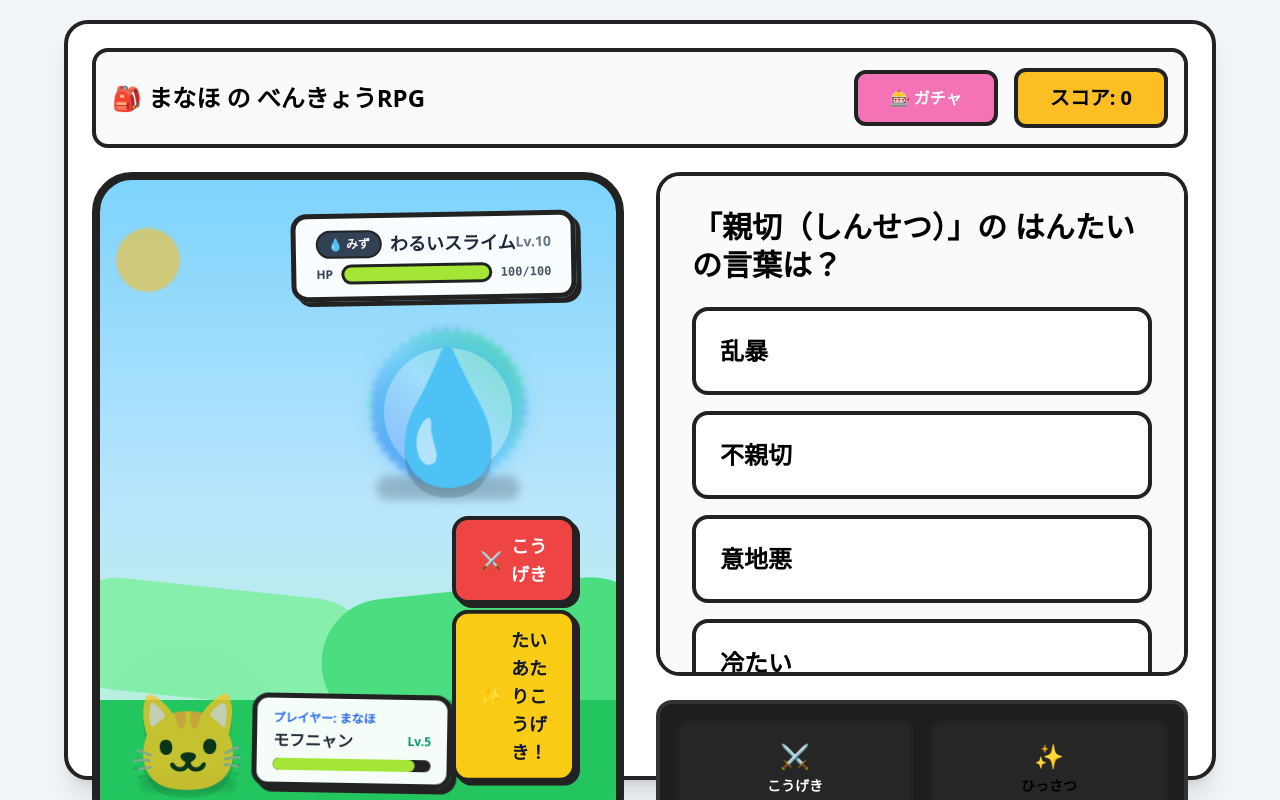
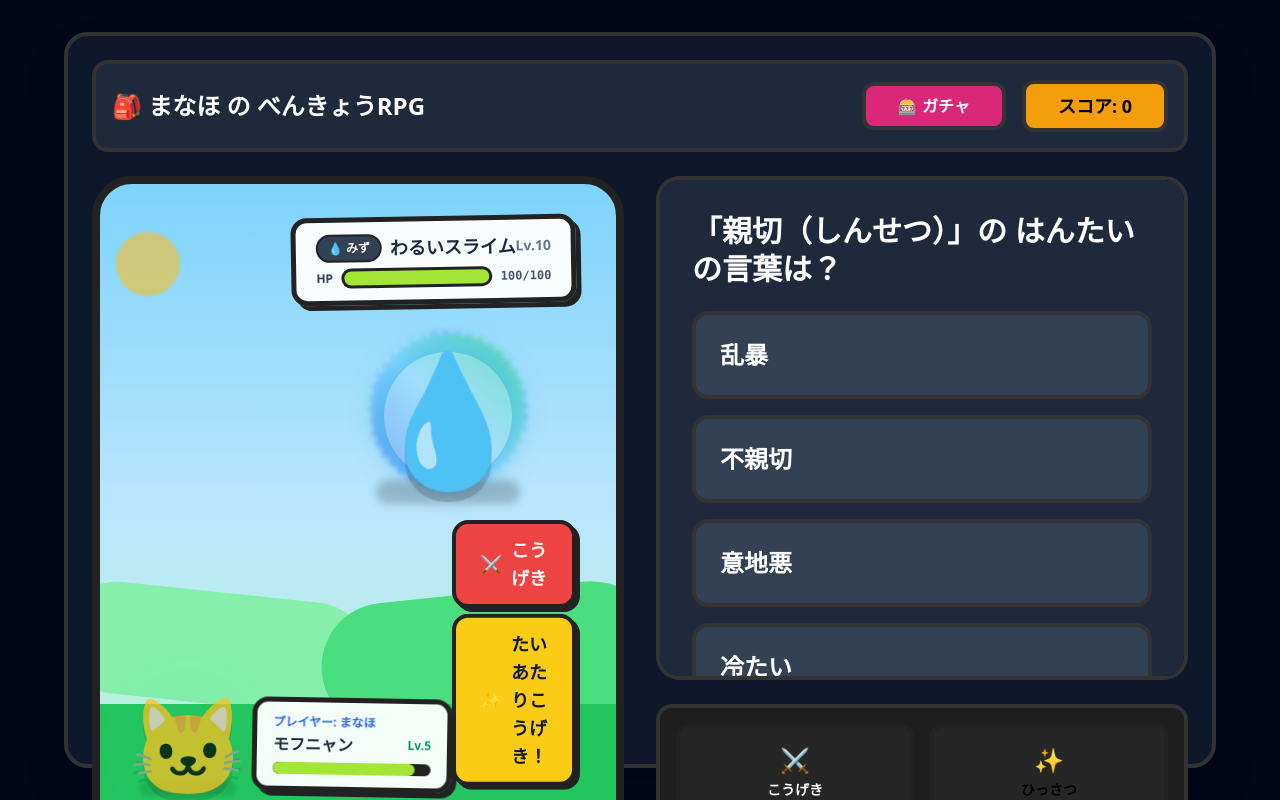
Before and after one commit to kotani6053/manaho-rpg, a Next.js app in the folder my-study-rpg/: page / in a window 1280 px wide. Built offline with nearby package versions, Linux system fonts and the light colour scheme.

Commit message:
Update page.tsx

```diff
--- a/my-study-rpg/src/app/page.tsx
+++ b/my-study-rpg/src/app/page.tsx
@@ -37,31 +37,25 @@ export default function GamePage() {
     setIsCorrect(correct);
     if (correct) {
       setScore((prev) => prev + 10);
-      handleAttack(false);
     }
   };
 
   return (
-    <main className="h-screen w-screen bg-slate-100 p-4 flex flex-col items-center justify-center font-sans overflow-hidden">
-      {/* メインコンテナ：窮屈さをなくすため最大幅を確保 */}
-      <div className="w-full max-w-6xl h-full max-h-[95vh] bg-white rounded-3xl border-4 border-[#222222] p-6 shadow-xl flex flex-col gap-6">
+    <main className="h-screen w-screen bg-slate-950 p-6 flex flex-col items-center justify-center font-sans overflow-hidden">
+      <div className="w-full max-w-6xl h-full max-h-[92vh] bg-slate-900 rounded-3xl border-4 border-[#333] p-6 shadow-2xl flex flex-col gap-6">
 
         {/* ヘッダー */}
-        <header className="flex justify-between items-center bg-slate-50 border-4 border-[#222222] rounded-2xl p-4">
-          <h1 className="text-2xl font-black">🎒 まなほ の べんきょうRPG</h1>
+        <header className="flex justify-between items-center bg-slate-800 border-4 border-[#333] rounded-2xl p-4">
+          <h1 className="text-2xl font-black text-white">🎒 まなほ の べんきょうRPG</h1>
           <div className="flex items-center gap-4">
-            <button className="bg-pink-400 border-4 border-[#222222] px-8 py-3 rounded-xl font-black text-white hover:bg-pink-500 transition-colors">
-              🎰 ガチャ
-            </button>
-            <div className="bg-amber-400 border-4 border-[#222222] px-8 py-3 rounded-xl font-black text-xl">
-              スコア: {score}
-            </div>
+            <button className="bg-pink-600 border-4 border-[#333] px-8 py-2 rounded-xl font-black text-white">🎰 ガチャ</button>
+            <div className="bg-amber-500 border-4 border-[#333] px-8 py-2 rounded-xl font-black text-lg">スコア: {score}</div>
           </div>
         </header>
 
-        {/* 左右分割エリア */}
+        {/* 左右分割 */}
         <div className="flex-1 grid grid-cols-2 gap-8 min-h-0">
-          {/* 左側：バトル */}
+          {/* 左側：バトル（※BattleScene内の攻撃ボタンはpropsで渡さないようにすれば表示されません） */}
           <div className="h-full">
             <BattleScene
               monster={monster}
@@ -72,20 +66,20 @@ export default function GamePage() {
             />
           </div>
 
-          {/* 右側：クイズ ＋ 下部：アクションパネル */}
+          {/* 右側：クイズ ＋ 下部：ActionPanel */}
           <div className="flex flex-col gap-6 min-h-0">
-            <div className="flex-1 bg-slate-50 border-4 border-[#222222] rounded-3xl p-8 flex flex-col gap-6 overflow-y-auto">
-              <h2 className="text-3xl font-black leading-tight">{quiz.q}</h2>
+            <div className="flex-1 bg-slate-800 border-4 border-[#333] rounded-3xl p-8 flex flex-col gap-6 overflow-y-auto">
+              <h2 className="text-3xl font-black leading-tight text-white">{quiz.q}</h2>
               <div className="grid gap-4">
                 {quiz.options.map((opt) => (
                   <button
                     key={opt}
                     onClick={() => handleAnswerClick(opt)}
                     disabled={!!selectedAnswer}
-                    className={`text-left text-2xl font-bold p-6 border-4 border-[#222222] rounded-2xl transition-all ${
+                    className={`text-left text-2xl font-bold p-6 border-4 border-[#333] rounded-2xl ${
                       selectedAnswer === opt
-                        ? (opt === quiz.a ? "bg-emerald-400 text-white" : "bg-rose-400 text-white")
-                        : "bg-white hover:bg-slate-100"
+                        ? (opt === quiz.a ? "bg-emerald-600 text-white" : "bg-rose-600 text-white")
+                        : "bg-slate-700 text-white hover:bg-slate-600"
                     }`}
                   >
                     {opt}
@@ -94,14 +88,12 @@ export default function GamePage() {
               </div>
             </div>
 
-            {/* パネル：エフェクトなし・明るいデザイン */}
-            <div className="shrink-0">
-              <ActionPanel
-                points={score}
-                monsterHP={monsterHP}
-                onAttack={handleAttack}
-              />
-            </div>
+            {/* パネル：ボタンはここだけ */}
+            <ActionPanel
+              points={score}
+              monsterHP={monsterHP}
+              onAttack={handleAttack}
+            />
           </div>
         </div>
       </div>
```
